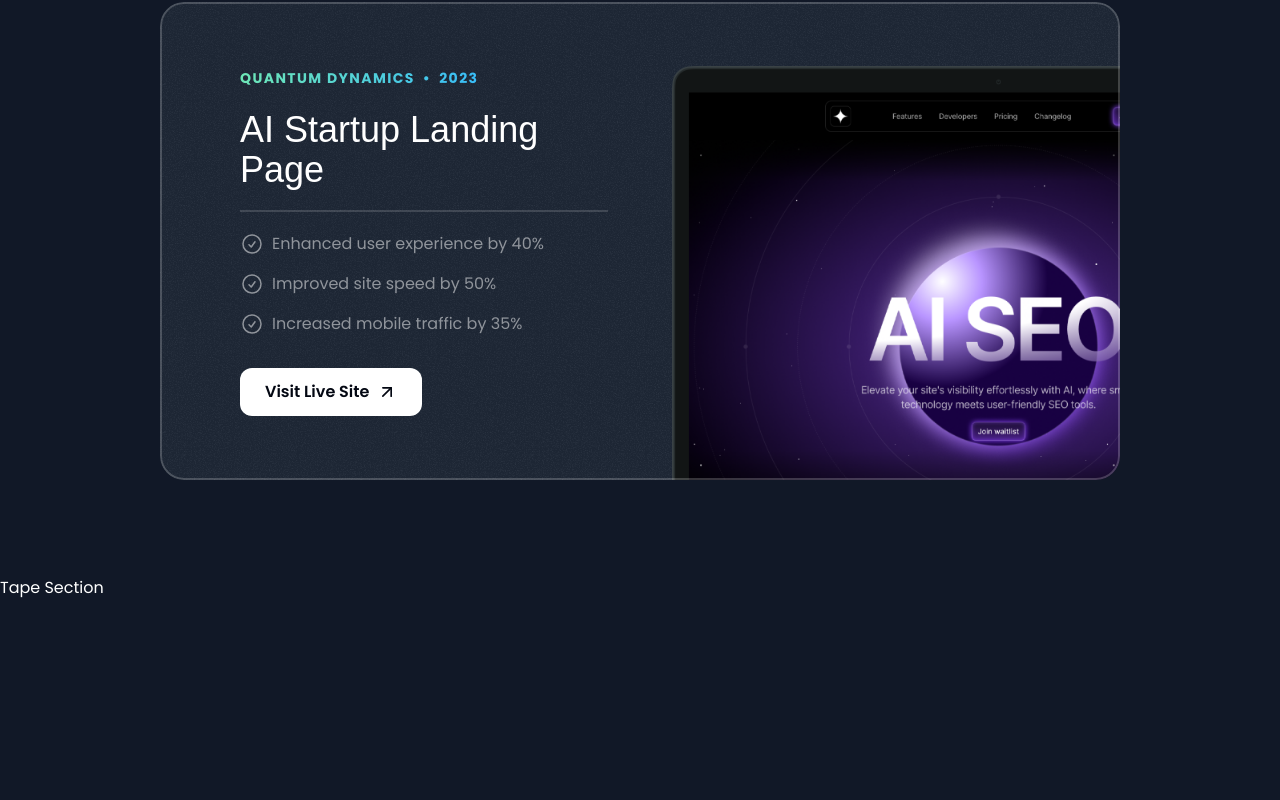
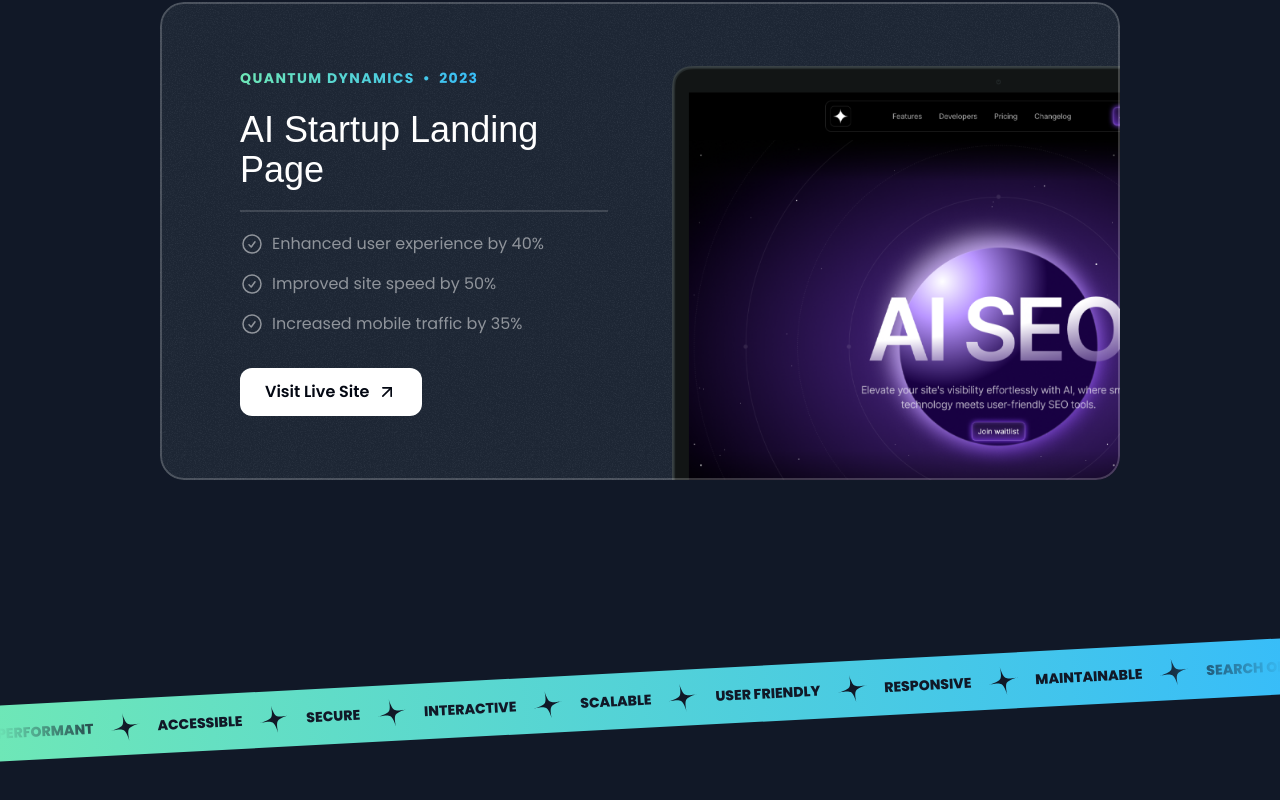
Before and after one commit to itsVijayCoder/vijay-portfolio, a Next.js app: page / in a window 1280 px wide. Shown: the part 2380-3180 px from the top of the page. Before the commit the page ends 2980 px from the top, so only its background shows below. Built offline with nearby package versions, Linux system fonts and the light colour scheme; a web font is replaced by a local one.

Commit message:
Feast: TapeSection added

```diff
--- a/src/sections/Tape.tsx
+++ b/src/sections/Tape.tsx
@@ -1,3 +1,38 @@
+import StarIcon from "@/assets/icons/star.svg";
+const words = [
+  "Performant",
+  "Accessible",
+  "Secure",
+  "Interactive",
+  "Scalable",
+  "User Friendly",
+  "Responsive",
+  "Maintainable",
+  "Search Optimized",
+  "Usable",
+  "Reliable",
+];
+
 export const TapeSection = () => {
-  return <div>Tape Section</div>;
+  return (
+    <div className="overflow-x-clip py-16 lg:py-24">
+      <div className="-mx-1 -rotate-3 bg-gradient-to-r from-emerald-300 to-sky-400">
+        <div className="flex [mask-image:linear-gradient(to_right,transparent,black_10%,black_90%,transparent)]">
+          <div className="flex flex-none items-center justify-center gap-4 py-3">
+            {words.map((word) => (
+              <div
+                className="inline-flex items-center justify-center gap-4"
+                key={word}
+              >
+                <span className="text-sm font-extrabold uppercase text-gray-900">
+                  {word}
+                </span>
+                <StarIcon className="size-8 -rotate-12 text-gray-900" />
+              </div>
+            ))}
+          </div>
+        </div>
+      </div>
+    </div>
+  );
 };
```
